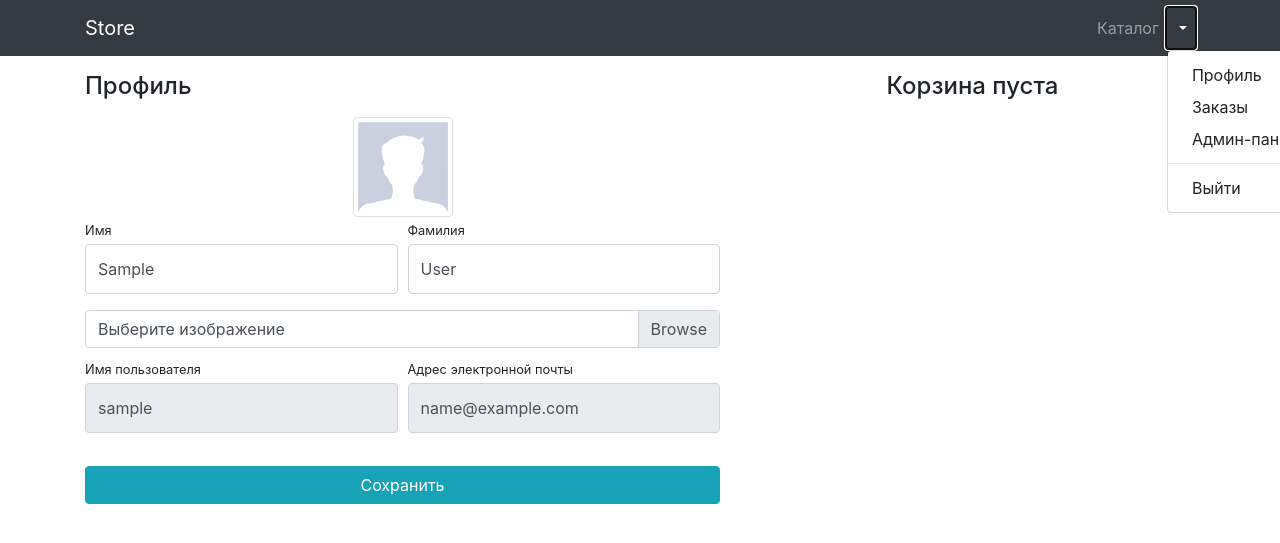
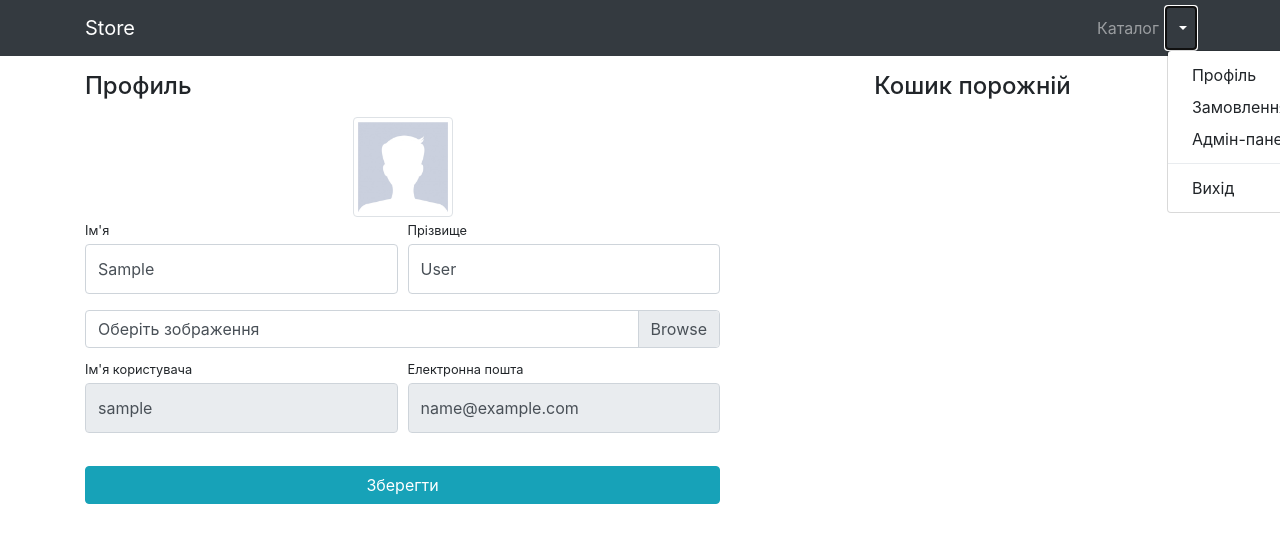
Before and after one commit to ProtsakArtem/django_store, a Django app: page /users/profile/1/ in a window 1280 px wide, after a click that opens the changed part. Shown: the top 543 px of the page. Run offline with Django 5.2, Linux system fonts and the light colour scheme; the visitor is signed in with stand-in values (Sample User, id 1); data comes from the database, SQL or seed files in the repository; data that the repository does not hold is empty; parts of the project's set-up code (start-up, migrations or seed data) failed here and were passed over; some libraries are stand-ins or nearby versions.

Commit message:
translated to ua

```diff
--- a/learn_django_main/settings.py
+++ b/learn_django_main/settings.py
@@ -141,7 +141,7 @@ AUTH_PASSWORD_VALIDATORS = [
 # Internationalization
 # https://docs.djangoproject.com/en/5.0/topics/i18n/
 
-LANGUAGE_CODE = 'ru-ru'
+LANGUAGE_CODE = 'ua-ua'
 
 TIME_ZONE = 'UTC'
 
--- a/products/templates/products/base.html
+++ b/products/templates/products/base.html
@@ -45,11 +45,11 @@
                     </a>
                     <ul class="dropdown-menu" aria-labelledby="navbarDropdown">
                         <li>
-                            <a class="dropdown-item" href="{% url 'users:profile' user.id %}">Профиль</a>
+                            <a class="dropdown-item" href="{% url 'users:profile' user.id %}">Профіль</a>
                         </li>
-                        <li><a class="dropdown-item" href="{% url 'orders:orders_list' %}">Заказы</a></li>
+                        <li><a class="dropdown-item" href="{% url 'orders:orders_list' %}">Замовлення</a></li>
                         {% if user.is_superuser or user.is_staff%}
-                        	<li><a class="dropdown-item" href="{% url 'admin:index' %}">Админ-панель</a></li>
+                        	<li><a class="dropdown-item" href="{% url 'admin:index' %}">Адмін-панель</a></li>
                         {% endif %}
 
                         <li>
@@ -60,7 +60,7 @@
                                 {% csrf_token %}
                             </form>
                             <a class="dropdown-item" href="#" onclick="event.preventDefault(); document.getElementById('logoutForm').submit();">
-                                Выйти
+                                Вихід
                             </a>
 </li>
 
@@ -68,7 +68,7 @@
                 </li>
                 {% else %}
                     <li class="nav-item">
-                    <a class="nav-link" href="{% url 'users:login' %}">Войти <i class="fas fa-sign-in-alt"></i></a>
+                    <a class="nav-link" href="{% url 'users:login' %}">Вхід <i class="fas fa-sign-in-alt"></i></a>
                 </li>
                 {% endif %}
 
--- a/products/templates/products/carts.html
+++ b/products/templates/products/carts.html
@@ -2,7 +2,7 @@
 {% load humanize %}
 {% if carts %}
     <h4 class="mt-3 mb-3 d-flex justify-content-between align-items-center mb-3">
-            Корзина <span class="badge badge-secondary badge-pill">{{ carts_quantity }}</span>
+            Кошик <span class="badge badge-secondary badge-pill">{{ carts_quantity }}</span>
             </h4>
     {% for cart in carts%}
 
@@ -37,18 +37,18 @@
 
     <div class="card mb-3">
         <div class="card-footer">
-            <p class="float-left ">Итого</p>
+            <p class="float-left ">Сума</p>
             <h4 class="float-right">{{ carts.total_sum|intcomma }}</h4>
 
         </div>
     </div>
     <a class="btn btn-success btn-lg float-right" href="{% url 'orders:order_create' %}">
-                Оформить заказ
+                Оформити замовлення
             </a>
 
 {% else %}
     <h4 class="mt-3 mb-3 text-center">
-            Корзина пуста<span class="badge badge-secondary badge-pill"></span>
+            Кошик порожній<span class="badge badge-secondary badge-pill"></span>
             </h4>
 
 {% endif %}
--- a/products/templates/products/index.html
+++ b/products/templates/products/index.html
@@ -13,12 +13,12 @@
             <div class="col-lg-6">
                 <h1 class="mt-5">Store</h1>
                 <p>
-                    Новые образы и лучшие бренды на Store.
-                    Бесплатная доставка по всему миру! Аутлет: до -70% Собственный бренд. -20% новым покупателям.
+                    Нові образи та найкращі бренди в магазині OffStore
+                    Швидка доставка по усьому світу! Аутлет: до -70%, особистий бренд. -20% новим покупцям.
                 </p>
                 <button id="start-purchase-btn" type="button" class="btn btn-lg">
                     <a id="start-purchase-link" href="{% url 'products:index' %}">
-                        Начать покупки
+                        Почати покупки
                     </a>
                 </button>
             </div>
--- a/products/templates/products/products.html
+++ b/products/templates/products/products.html
@@ -65,7 +65,7 @@
                             <h4 class="card-title">
                                 <a href="#">{{ product.name }}</a>
                             </h4>
-                            <h5>{{ product.price|intcomma }} руб.</h5>
+                            <h5>{{ product.price|intcomma }} грн.</h5>
                             <p class="card-text">{{ product.description }}</p>
                         </div>
                         <div class="card-footer text-center">
--- a/users/templates/email_verification.html
+++ b/users/templates/email_verification.html
@@ -6,13 +6,13 @@
                 <div class="row justify-content-center">
                     <div class="col-lg-5">
                         <div class="card shadow-lg border-0 rounded-lg mt-5">
-                            <div class="card-header"><h3 class="text-center font-weight-light my-4">Поздравляем</h3>
+                            <div class="card-header"><h3 class="text-center font-weight-light my-4">Вітаємо!</h3>
                             </div>
                             <div class="card-body text-center">
-                                <h4>Ваша учетная запись успешно подтверждена!</h4>
+                                <h4>Ваш обліковий запис успішно підтверджено!</h4>
                             </div>
                             <div class="card-footer text-center">
-                                <div class="small"><a href="{% url 'users:login' %}">Продолжить</a></div>
+                                <div class="small"><a href="{% url 'users:login' %}">Продовжити</a></div>
                             </div>
                         </div>
                     </div>
--- a/users/templates/profile.html
+++ b/users/templates/profile.html
@@ -30,13 +30,13 @@
                 <div class="form-row">
                     <div class="col-lg-6">
                         <div class="form-group">
-                            <label class="small mb-1" for="{{ form.first_name.id_for_label }}">Имя</label>
+                            <label class="small mb-1" for="{{ form.first_name.id_for_label }}">Ім'я</label>
                             {{ form.first_name }}
                         </div>
                     </div>
                     <div class="col-lg-6">
                         <div class="form-group">
-                            <label class="small mb-1" for='{{ form.last_name.id_for_label }}'>Фамилия</label>
+                            <label class="small mb-1" for='{{ form.last_name.id_for_label }}'>Прізвище</label>
                             {{ form.last_name }}
                         </div>
                     </div>
@@ -45,24 +45,24 @@
                     <div class="col-lg-12">
                         <div class="custom-file">
                             {{form.image}}
-                            <label class="custom-file-label" for="{{ form.image.id_for_label }}">Выберите изображение</label>
+                            <label class="custom-file-label" for="{{ form.image.id_for_label }}">Оберіть зображення</label>
                         </div>
                     </div>
                 </div>
                 <div class="form-row">
                     <div class="col-lg-6">
-                        <label class="small mb-1" for="{{ form.username.id_for_label }}">Имя пользователя</label>
+                        <label class="small mb-1" for="{{ form.username.id_for_label }}">Ім'я користувача</label>
                         {{form.username}}
                     </div>
                     <div class="col-lg-6">
-                        <label class="small mb-1" for="{{ form.email.id_for_label }}">Адрес электронной
-                            почты</label>
+                        <label class="small mb-1" for="{{ form.email.id_for_label }}">
+                            Електронна пошта</label>
                         {{form.email}}
                     </div>
                 </div>
                 <div class="form-row">
                     <div class="col-lg-12" style="margin-top: 33px;">
-                        <input class="btn btn-info btn-block" type="submit" value="Сохранить">
+                        <input class="btn btn-info btn-block" type="submit" value="Зберегти">
                     </div>
                 </div>
             </form>
```
Also changed, not shown: orders/templates/orders/order-create.html (+5 -5 lines), orders/templates/orders/order.html (+5 -5 lines), orders/templates/orders/orders.html (+5 -5 lines), users/templates/login.html (+5 -5 lines), users/templates/register.html (+8 -10 lines).
